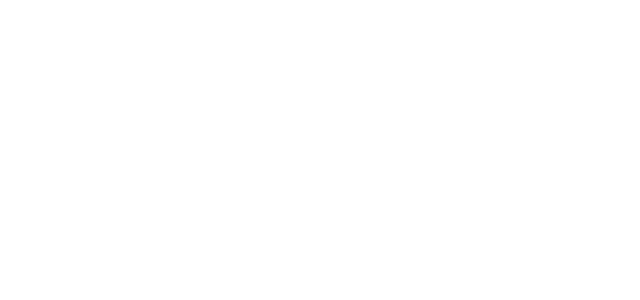
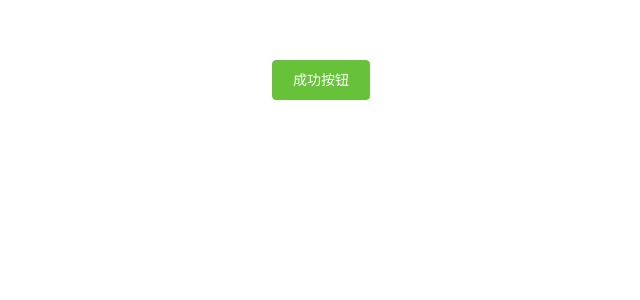
Before and after one commit to GipsyDanger-fan/HeiMaTouTiao, a Vue app: page / in a window 1280 px wide. Shown: the top 300 px of the page, without its empty margins (319-959 px from the left). Built offline with nearby package versions, Linux system fonts and the light colour scheme.

Commit message:
配置路由以及ui库

```diff
--- a/package.json
+++ b/package.json
@@ -10,6 +10,7 @@
   "dependencies": {
     "axios": "^0.19.2",
     "core-js": "^3.4.4",
+    "element-ui": "^2.13.0",
     "vue": "^2.6.10",
     "vue-router": "^3.1.5"
   },
--- a/src/App.vue
+++ b/src/App.vue
@@ -1,6 +1,6 @@
 <template>
   <div id="app">
-
+    <el-button type=success>成功按钮</el-button>
   </div>
 </template>
 
--- a/src/main.js
+++ b/src/main.js
@@ -1,9 +1,13 @@
 import Vue from 'vue'
 import App from './App.vue'
-
+import ElementUi from 'element-ui'
+import 'element-ui/lib/theme-chalk/index.css'
+import router from '@/router'
+Vue.use(ElementUi)
 Vue.config.productionTip = false
 
 new Vue({
-  render: h => h(App)
+  render: h => h(App),
+  router
 }).$mount('#app')
 //123123
--- /dev/null
+++ b/src/router/index.js
@@ -0,0 +1,7 @@
+import Vue from 'vue'
+import VueRouter from 'vue-router'
+Vue.use(VueRouter)
+const router = new VueRouter({
+  routes:[]
+})
+export default router
```
Also changed, not shown: 1 other file (tests, documents, lock files or other folders).
